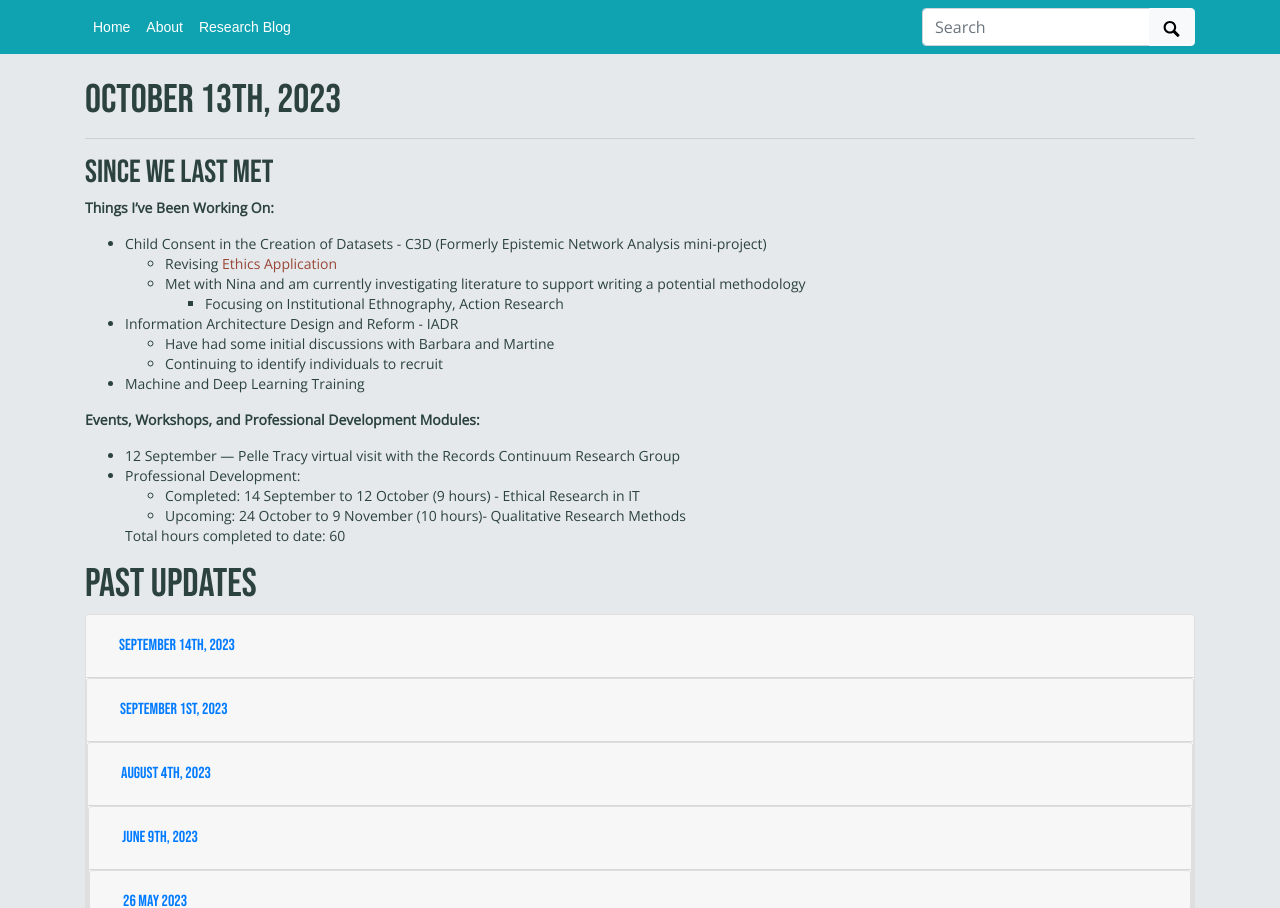
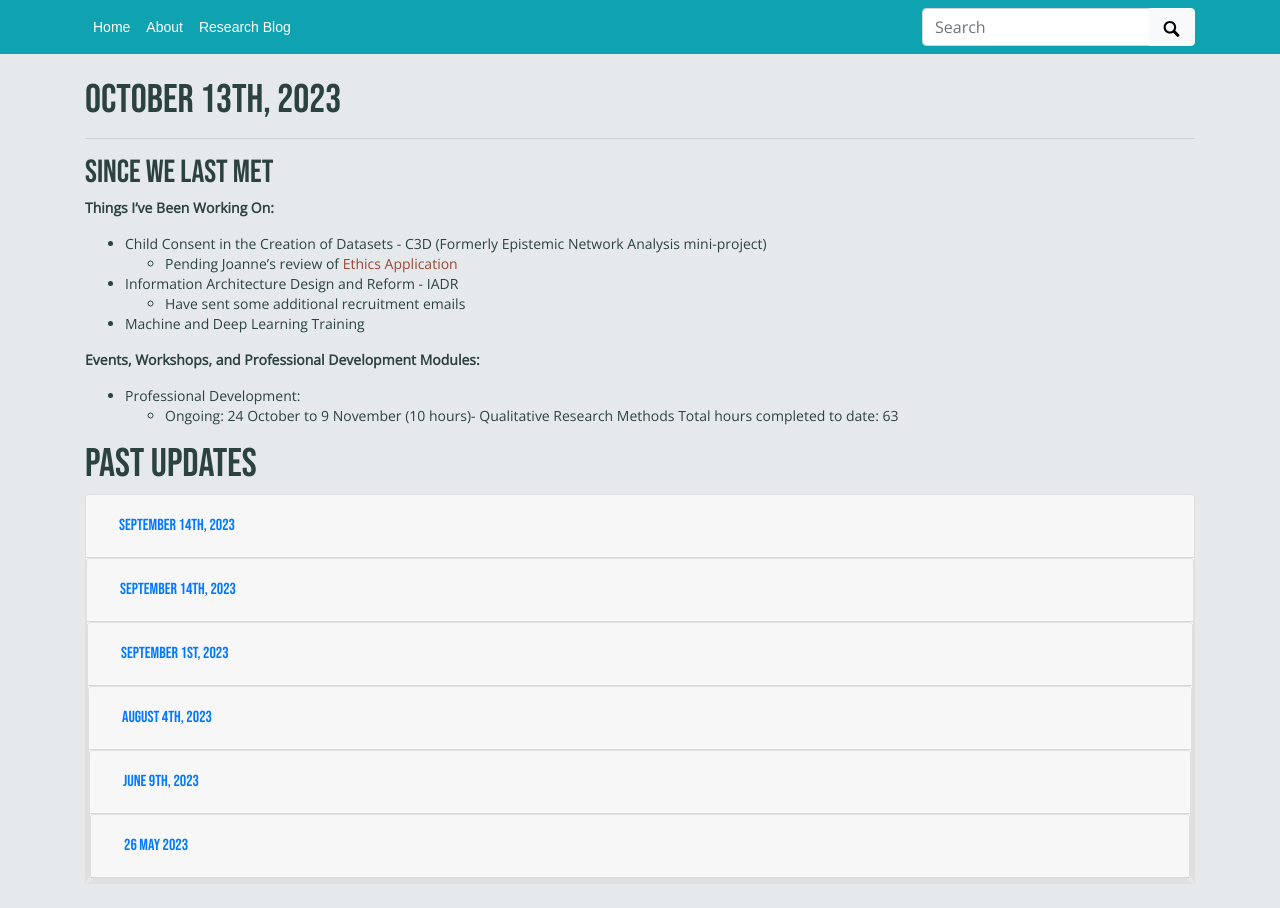
Before and after one commit to mxballin/recordkeeping-governance, a Jekyll site: the page built from pages/updates.md, in a window 1280 px wide. Shown: the part 100-1008 px from the top of the page. Built offline with Jekyll 4.4.1, drawn with Linux system fonts in a browser that asks for light colours; some web fonts are replaced; grey boxes are pictures that could not be loaded.

Commit message:
Update updates.md

```diff
--- a/pages/updates.md
+++ b/pages/updates.md
@@ -12,24 +12,59 @@
 
 __Things I've Been Working On:__
 * Child Consent in the Creation of Datasets - C3D (Formerly Epistemic Network Analysis mini-project)
-    * Revising [Ethics Application](https://docs.google.com/document/d/1tlpJCSd5iN0XOJaPCiGQ6wHCR5XFQZ5EMgOk8tkS2fI/edit?usp=sharing)
-    * Met with Nina and am currently investigating literature to support writing a potential methodology
-      * Focusing on Institutional Ethnography, Action Research
+    * Pending Joanne's review of [Ethics Application](https://docs.google.com/document/d/1tlpJCSd5iN0XOJaPCiGQ6wHCR5XFQZ5EMgOk8tkS2fI/edit?usp=sharing)
 * Information Architecture Design and Reform - IADR
-    * Have had some initial discussions with Barbara and Martine
-    * Continuing to identify individuals to recruit
+    * Have sent some additional recruitment emails
 * Machine and Deep Learning Training
 
 __Events, Workshops, and Professional Development Modules:__
-* 12 September — Pelle Tracy virtual visit with the Records Continuum Research Group
 * Professional Development:
-  * Completed: 14 September to 12 October (9 hours) - Ethical Research in IT
-  * Upcoming: 24 October to 9 November (10 hours)- Qualitative Research Methods
-
-  Total hours completed to date: 60
+  * Ongoing: 24 October to 9 November (10 hours)- Qualitative Research Methods
+  Total hours completed to date: 63
 
 
 # Past Updates
+<div id="accordion">
+  <div class="card">
+    <div class="card-header" id="heading102623">
+      <h5 class="mb-0">
+        <button class="btn btn-link" data-toggle="collapse" data-target="#collapse102623" aria-expanded="true" aria-controls="collapse102623">
+          September 14th, 2023
+        </button>
+      </h5>
+    </div>
+    <div id="collapse102623" class="collapse" aria-labelledby="heading102623" data-parent="#accordion">
+      <div class="card-body">
+          <p><strong>Things I&#39;ve Been Working On:</strong></p>
+          <ul>
+          <li>Child Consent in the Creation of Datasets - C3D (Formerly Epistemic Network Analysis mini-project)<ul>
+          <li>Revising <a href="https://docs.google.com/document/d/1tlpJCSd5iN0XOJaPCiGQ6wHCR5XFQZ5EMgOk8tkS2fI/edit?usp=sharing">Ethics Application</a></li>
+          <li>Met with Nina and am currently investigating literature to support writing a potential methodology<ul>
+          <li>Focusing on Institutional Ethnography, Action Research</li>
+          </ul>
+          </li>
+          </ul>
+          </li>
+          <li>Information Architecture Design and Reform - IADR<ul>
+          <li>Have had some initial discussions with Barbara and Martine</li>
+          <li>Continuing to identify individuals to recruit</li>
+          </ul>
+          </li>
+          <li>Machine and Deep Learning Training</li>
+          </ul>
+          <p><strong>Events, Workshops, and Professional Development Modules:</strong></p>
+          <ul>
+          <li>12 September — Pelle Tracy virtual visit with the Records Continuum Research Group</li>
+          <li><p>Professional Development:</p>
+          <ul>
+          <li>Completed: 14 September to 12 October (9 hours) - Ethical Research in IT</li>
+          <li>Upcoming: 24 October to 9 November (10 hours)- Qualitative Research Methods</li>
+          </ul>
+          <p>Total hours completed to date: 60</p>
+          </li>
+          </ul>
+      </div>
+    </div>
 <div id="accordion">
   <div class="card">
     <div class="card-header" id="heading091423">
```
